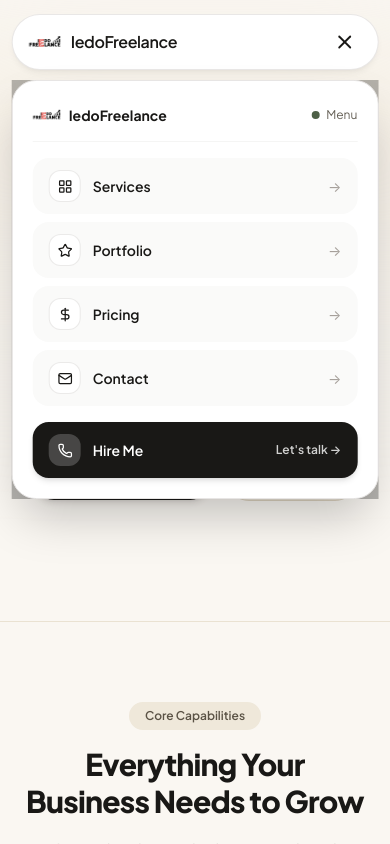
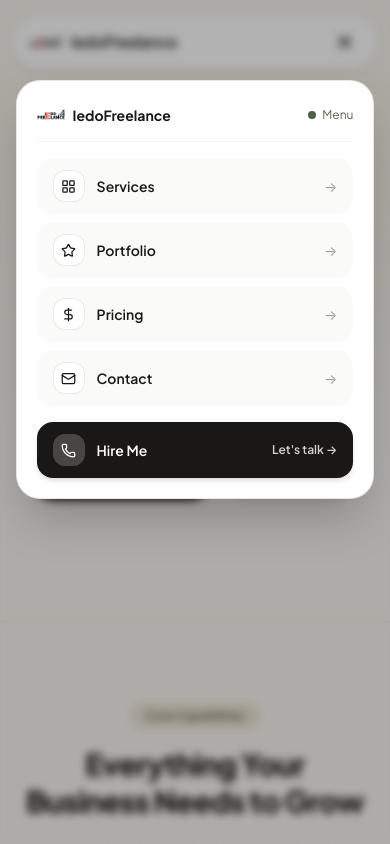
Before and after one commit to sachinv1604/IdoFreelance, a React (Vite) app: page / in a window 390 px wide. Both pictures are taken after a click on the button "Open menu". Shown: the top 844 px of the page. Built offline with nearby package versions, Linux system fonts and the light colour scheme.

Commit message:
services

```diff
--- a/src/components/navbar.jsx
+++ b/src/components/navbar.jsx
@@ -24,7 +24,7 @@ export default function Navbar() {
 
   return (
     <>
-      {/* Floating White Navigation Bar - rounded-full directly on nav to eliminate any square corner shadow artifacts */}
+      {/* Floating White Navigation Bar */}
       <nav
         className={`fixed top-3.5 sm:top-5 left-1/2 -translate-x-1/2 z-50 w-[94%] max-w-5xl bg-white rounded-full border border-stone-200/90 px-4 sm:px-6 py-2.5 sm:py-3 flex justify-between items-center transition-all duration-300 ${
           scrolled ? 'shadow-lg shadow-black/8' : 'shadow-md shadow-black/5'
@@ -91,22 +91,28 @@ export default function Navbar() {
         </div>
       </nav>
 
-      {/* Mobile Menu Dropdown */}
+      {/* Mobile Menu Dropdown & Full Backdrop */}
       <AnimatePresence>
         {isOpen && (
-          <motion.div
-            initial={{ opacity: 0, y: -8, scale: 0.98 }}
-            animate={{ opacity: 1, y: 0, scale: 1 }}
-            exit={{ opacity: 0, y: -8, scale: 0.98 }}
-            transition={{ duration: 0.2, ease: 'easeOut' }}
-            className="md:hidden fixed top-20 sm:top-22 left-1/2 -translate-x-1/2 w-[94%] max-w-md z-50"
-          >
-            <div
-              className="fixed inset-0 bg-[#191816]/30 backdrop-blur-xs -z-10"
+          <div className="md:hidden fixed inset-0 z-50 pointer-events-auto">
+            {/* Full Screen Screen Backdrop */}
+            <motion.div
+              initial={{ opacity: 0 }}
+              animate={{ opacity: 1 }}
+              exit={{ opacity: 0 }}
+              transition={{ duration: 0.2 }}
+              className="fixed inset-0 bg-black/30 backdrop-blur-xs"
               onClick={() => setIsOpen(false)}
             />
 
-            <div className="rounded-3xl border border-stone-200 bg-white shadow-2xl p-5 overflow-hidden">
+            {/* Floating Clean White Menu Card */}
+            <motion.div
+              initial={{ opacity: 0, y: -12, scale: 0.96 }}
+              animate={{ opacity: 1, y: 0, scale: 1 }}
+              exit={{ opacity: 0, y: -12, scale: 0.96 }}
+              transition={{ duration: 0.2, ease: 'easeOut' }}
+              className="relative mx-auto mt-20 sm:mt-24 w-[92%] max-w-sm rounded-3xl border border-stone-200/90 bg-white shadow-2xl p-5 overflow-hidden z-10"
+            >
               <div className="flex items-center justify-between mb-4 pb-3 border-b border-stone-100">
                 <div className="flex items-center gap-2">
                   <img
@@ -173,8 +179,8 @@ export default function Navbar() {
                   <span className="text-xs text-white/80">Let&apos;s talk →</span>
                 </a>
               </div>
-            </div>
-          </motion.div>
+            </motion.div>
+          </div>
         )}
       </AnimatePresence>
     </>
```
